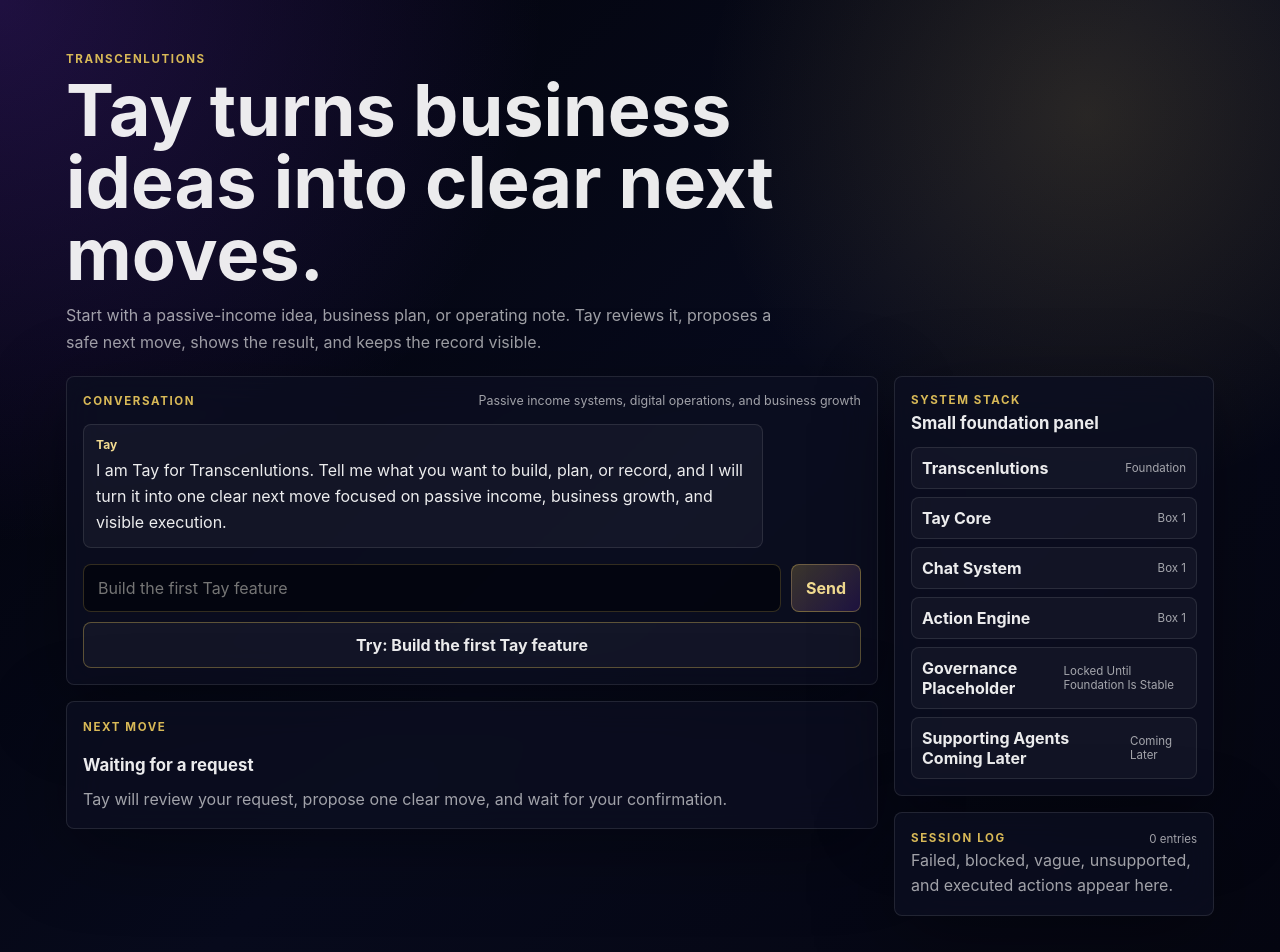
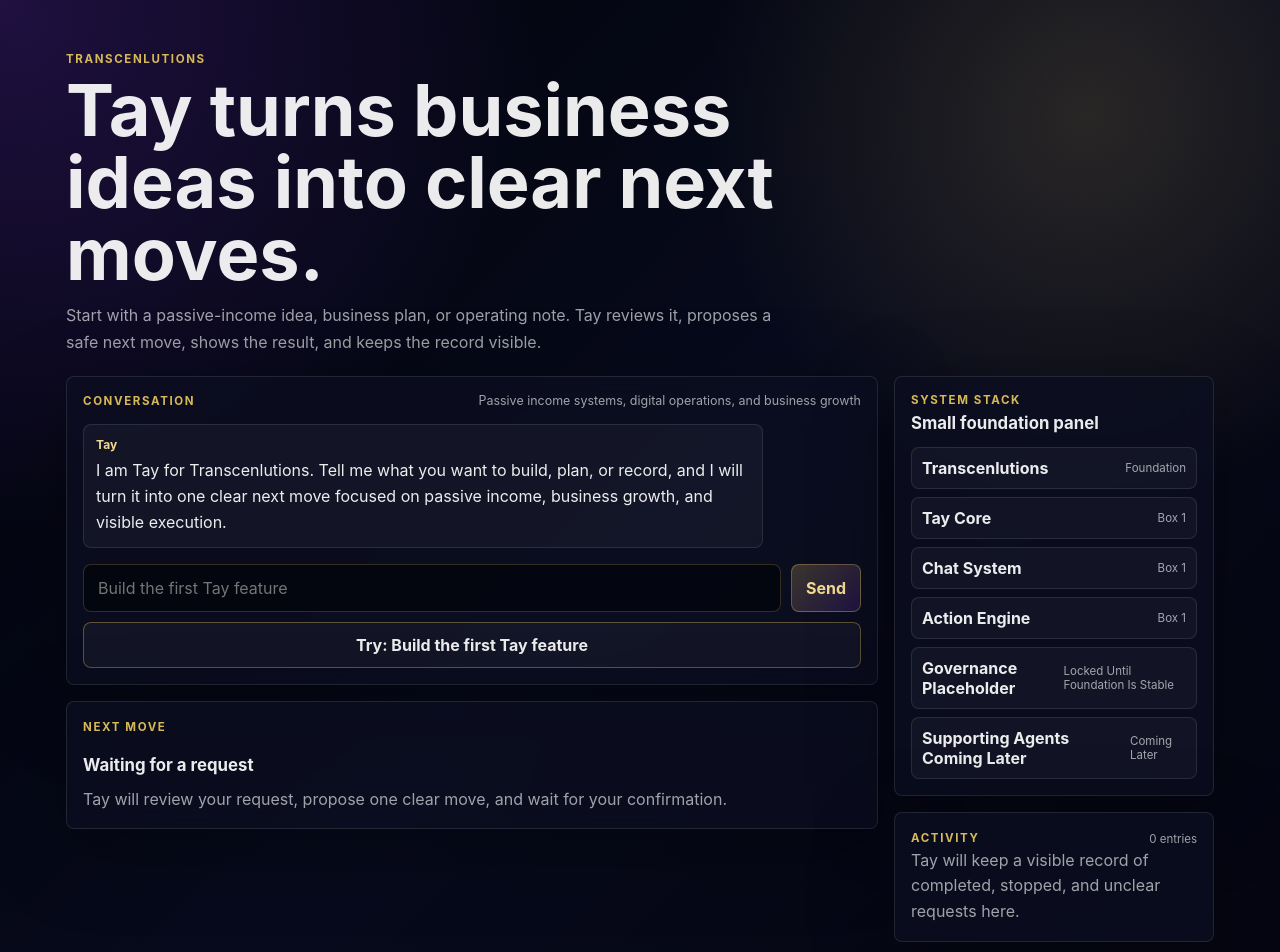
Before and after one commit to transcenlutions25/transcenlutions, a Next.js app: page / in a window 1280 px wide. Shown: the top 952 px of the page. Built offline with nearby package versions, Linux system fonts and the light colour scheme.

Commit message:
feat: harden Tay public copy and passive income focus

```diff
--- a/components/session-log.tsx
+++ b/components/session-log.tsx
@@ -1,4 +1,10 @@
 import type { SessionLogEntry } from "../lib/types";
+import {
+  actionLabels,
+  intentLabels,
+  logStatusLabels,
+  permissionLabels,
+} from "../lib/public-copy";
 
 interface SessionLogProps {
   entries: SessionLogEntry[];
@@ -8,13 +14,14 @@ export function SessionLog({ entries }: SessionLogProps) {
   return (
     <section className="panel session-log" aria-live="polite">
       <div className="section-heading">
-        <p className="eyebrow">Session Log</p>
+        <p className="eyebrow">Activity</p>
         <span>{entries.length} entries</span>
       </div>
 
       {entries.length === 0 ? (
         <p className="muted">
-          Failed, blocked, vague, unsupported, and executed actions appear here.
+          Tay will keep a visible record of completed, stopped, and unclear
+          requests here.
         </p>
       ) : (
         <ol>
@@ -22,12 +29,12 @@ export function SessionLog({ entries }: SessionLogProps) {
             <li key={entry.id}>
               <div>
                 <time>{entry.timestamp}</time>
-                <strong>{entry.status}</strong>
+                <strong>{logStatusLabels[entry.status]}</strong>
               </div>
               <p>{entry.detail}</p>
               <span>
-                {entry.intent} / {entry.actionType} /{" "}
-                {entry.permissionStatus}
+                {intentLabels[entry.intent]} / {actionLabels[entry.actionType]}{" "}
+                / {permissionLabels[entry.permissionStatus]}
               </span>
             </li>
           ))}
```
